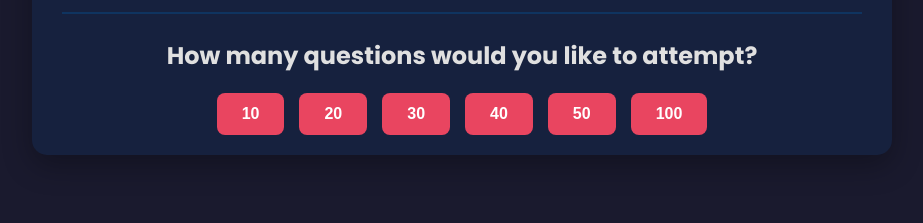
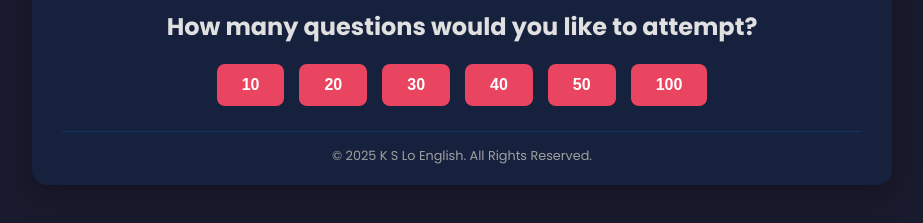
Before and after one commit to ksloenglish/5b2a, a plain HTML site: page index.html in a window 1280 px wide. Shown: the part 409-632 px from the top of the page, without its empty margins (178-1101 px from the left). Drawn offline with Linux system fonts and the light colour scheme.

Commit message:
Update index.html

```diff
--- a/index.html
+++ b/index.html
@@ -247,6 +247,15 @@
             font-style: normal;
         }
 
+        footer {
+            margin-top: 25px;
+            padding-top: 15px;
+            border-top: 1px solid var(--primary-color);
+            color: var(--light-gray);
+            font-size: 0.8rem;
+            text-align: center;
+        }
+
         @media (max-width: 600px) {
             .app-container {
                 padding: 15px;
@@ -315,6 +324,10 @@
                 </div>
             </div>
         </main>
+
+        <footer>
+            © <span id="copyright-year"></span> K S Lo English. All Rights Reserved.
+        </footer>
     </div>
 
     <script>
@@ -587,7 +600,7 @@
             { word: 'fragments', baseForm: 'fragment', pos: 'n', 'definition_ch': '小片，小塊；（尤指）碎片，碎塊', sentence: 'The road was covered with _______ of glass from the shattered car window.' },
             { word: 'framework', baseForm: 'framework', pos: 'n', 'definition_ch': '（建築物等的）架構，框架', sentence: 'The house was built on a strong wooden _______ to ensure its stability.' },
             { word: 'fraud', baseForm: 'fraud', pos: 'n', 'definition_ch': '詐騙（罪）', sentence: 'He was sent to prison for his involvement in a massive credit card _______.' },
-            { word: 'freely', baseForm: 'freely', pos: 'adv', definition_ch: '自由地；不受控制地；不受限制地', sentence: 'For the first time in months after her injury, she could move _______.' },
+            { word: 'freely', baseForm: 'freely', pos: 'adv', 'definition_ch': '自由地；不受控制地；不受限制地', sentence: 'For the first time in months after her injury, she could move _______.' },
             { word: 'frequent', baseForm: 'frequent', pos: 'adj', 'definition_ch': '頻繁發生的；常見的', sentence: 'He is a/an _______ visitor to the US for his business meetings.' },
             { word: 'fulfil', baseForm: 'fulfil', pos: 'v', 'definition_ch': '實現；達到；履行，執行', sentence: 'A school fails if it does not _______ the needs and requirements of its pupils.' },
             { word: 'full-time', baseForm: 'full-time', adj: 'adj', 'definition_ch': '全日制的；全職的', sentence: 'She is looking for a _______ job now that her children are grown up.' },
@@ -953,6 +966,7 @@
 
         document.addEventListener('DOMContentLoaded', () => {
             startScreen.style.display = 'block';
+            document.getElementById('copyright-year').textContent = new Date().getFullYear();
         });
 
     </script>
```
